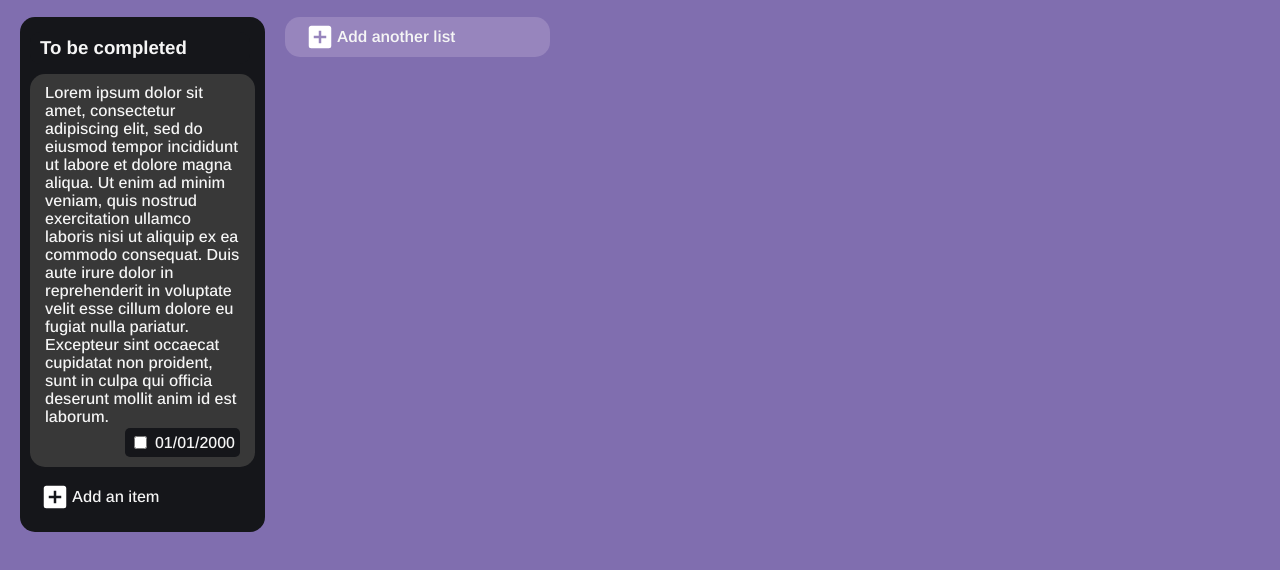
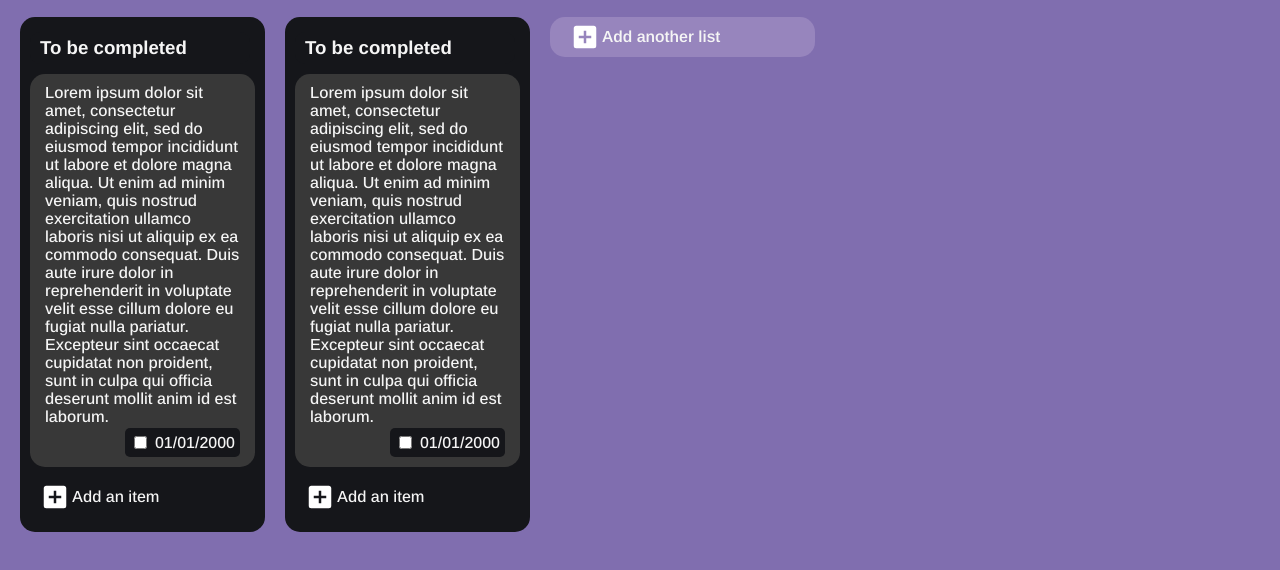
Before and after one commit to GitWorkingTime/odin-todo, a website built with webpack: page src/template.html in a window 1280 px wide. Shown: the part 56-626 px from the top of the page. Built offline with nearby package versions, Linux system fonts and the light colour scheme.

Commit message:
Modified code

```diff
--- a/src/index.js
+++ b/src/index.js
@@ -35,3 +35,5 @@ import "./styles.css";
  *      - Edit completed
  *
  */
+
+let listArr = document.querySelectorAll(".list");
--- a/src/scripts/add-list.js
+++ b/src/scripts/add-list.js
@@ -1,5 +1,5 @@
 export function addList() {
-    let id = crypto.randomUUID();
+    let id = `ID-${crypto.randomUUID()}`;
     let title = "";
 
     function initializeList( listTitle ) {
--- a/src/template.html
+++ b/src/template.html
@@ -32,6 +32,30 @@
                 </button>
             </div>
         </div>
+        <div class="list" id="second-default">
+            <div class="title">To be completed</div>
+            <div class="item-container">
+                <div class="item">
+                    <div class="content">
+                        Lorem ipsum dolor sit amet, consectetur adipiscing elit, sed do eiusmod tempor incididunt ut labore et dolore magna aliqua. Ut enim ad minim veniam, quis nostrud exercitation ullamco laboris nisi ut aliquip ex ea commodo consequat. Duis aute irure dolor in reprehenderit in voluptate velit esse cillum dolore eu fugiat nulla pariatur. Excepteur sint occaecat cupidatat non proident, sunt in culpa qui officia deserunt mollit anim id est laborum.
+                    </div>
+                    <div class="deadline">
+                        <div class="deadline-background">
+                            <input type="checkbox">
+                            <div class="date">
+                                01/01/2000
+                            </div>
+                        </div>
+                    </div>
+                </div>
+            </div>
+            <div class="btn-background">
+                <button class="btn add-item" id="btn-add-item">
+                    <img src="./icons/plus-box.svg" alt="add icon" width="30px" height="30px">
+                    Add an item
+                </button>
+            </div>
+        </div>
         <button class="btn add-list">
             <img src="./icons/plus-box.svg" alt="add icon" width="30px" height="30px">
             Add another list
```
